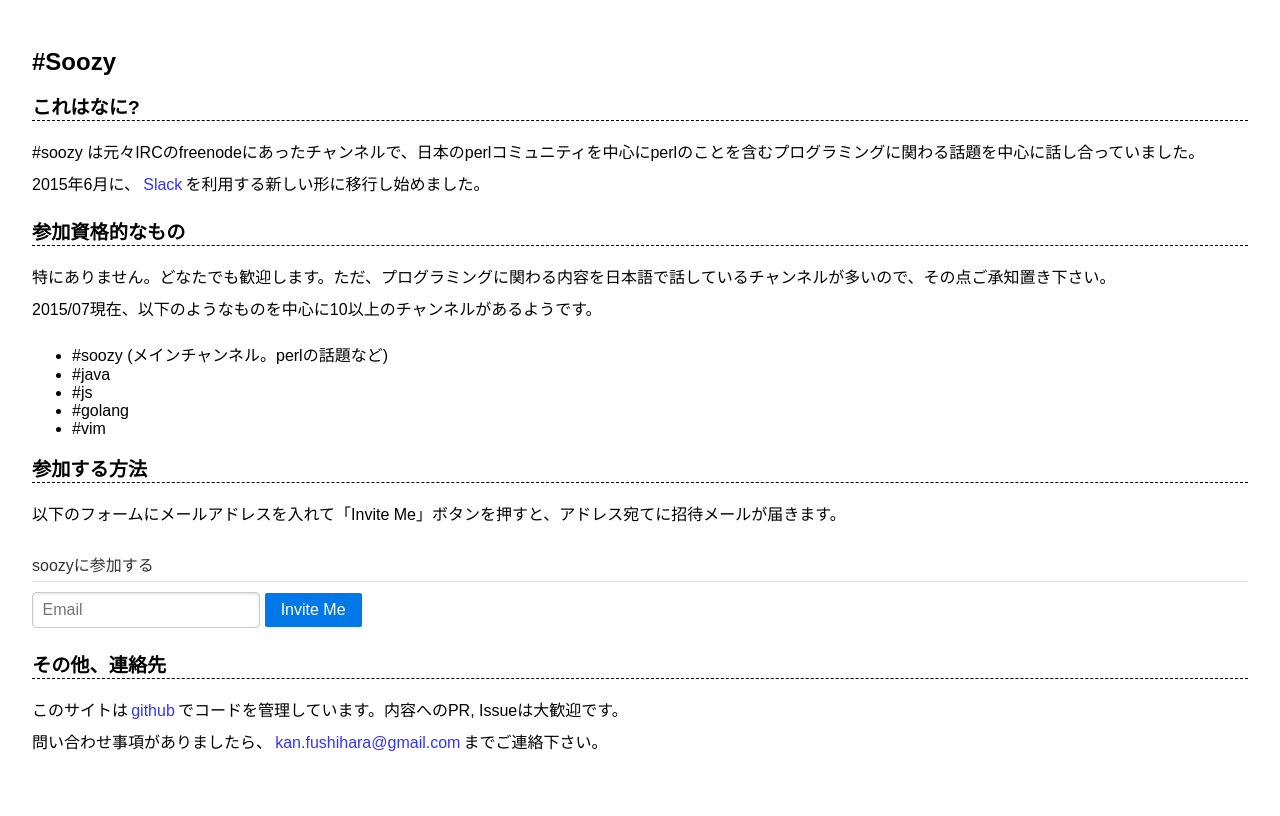
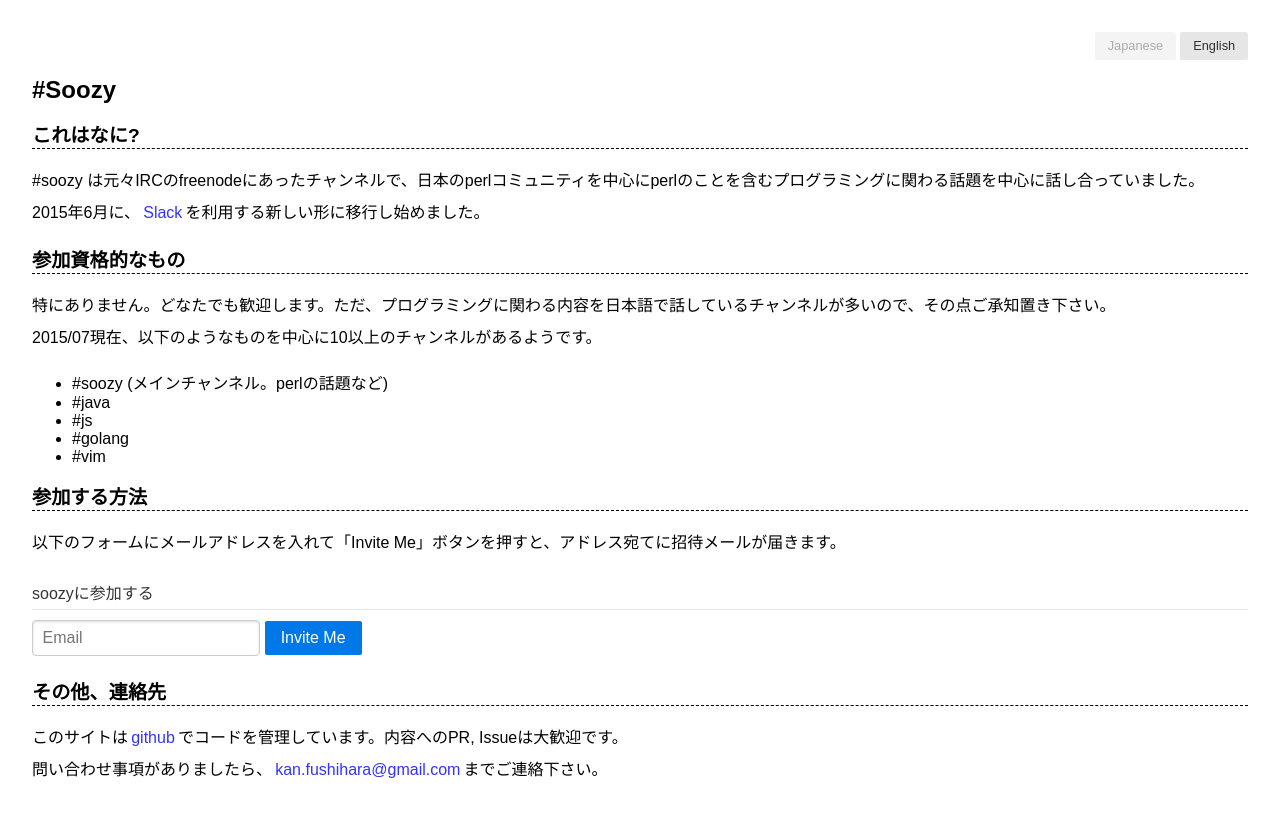
Before and after one commit to kan/soozy-slack, a plain HTML site: page assets/index.html in a window 1280 px wide. Drawn offline with Linux system fonts and the light colour scheme.

Commit message:
ja/en切り替えUIを付けてみた

```diff
--- a/assets/css/style.css
+++ b/assets/css/style.css
@@ -32,3 +32,11 @@ div.success {
 div.error {
     color: #df0101;
 }
+
+.loc-menu {
+    text-align: right;
+}
+
+.loc-button {
+    font-size: 80%;
+}
--- a/assets/index.html
+++ b/assets/index.html
@@ -29,6 +29,15 @@
           if (lid !== html) {
             $(this).html($(this).data('lid').toLocaleString());
           }
+
+          if (String.locale == "en") {
+            $('#loc-en-btn').addClass('pure-button-disabled');
+            $('#loc-ja-btn').removeClass('pure-button-disabled');
+          }
+          else {
+            $('#loc-ja-btn').addClass('pure-button-disabled');
+            $('#loc-en-btn').removeClass('pure-button-disabled');
+          }
         });
       }
       $(function(){
@@ -53,6 +62,10 @@
           });
           return false;
         });
+        $('button.loc-button').on('click', function() {
+          String.locale = $(this).data('locale');
+          localize();
+        });
         if (String.locale == "") {
           // set default locale
           String.locale = "en";
@@ -69,6 +82,11 @@
 
   </head>
   <body>
+    <div class="loc-menu">
+      <button id="loc-ja-btn" data-locale="ja" class="pure-button loc-button">Japanese</button>
+      <button id="loc-en-btn" data-locale="en" class="pure-button loc-button">English</button>
+    </div>
+
     <h1>#Soozy</h1>
 
     <h2 class="loc" data-lid="whatsisthis">これはなに?</h2>
```
